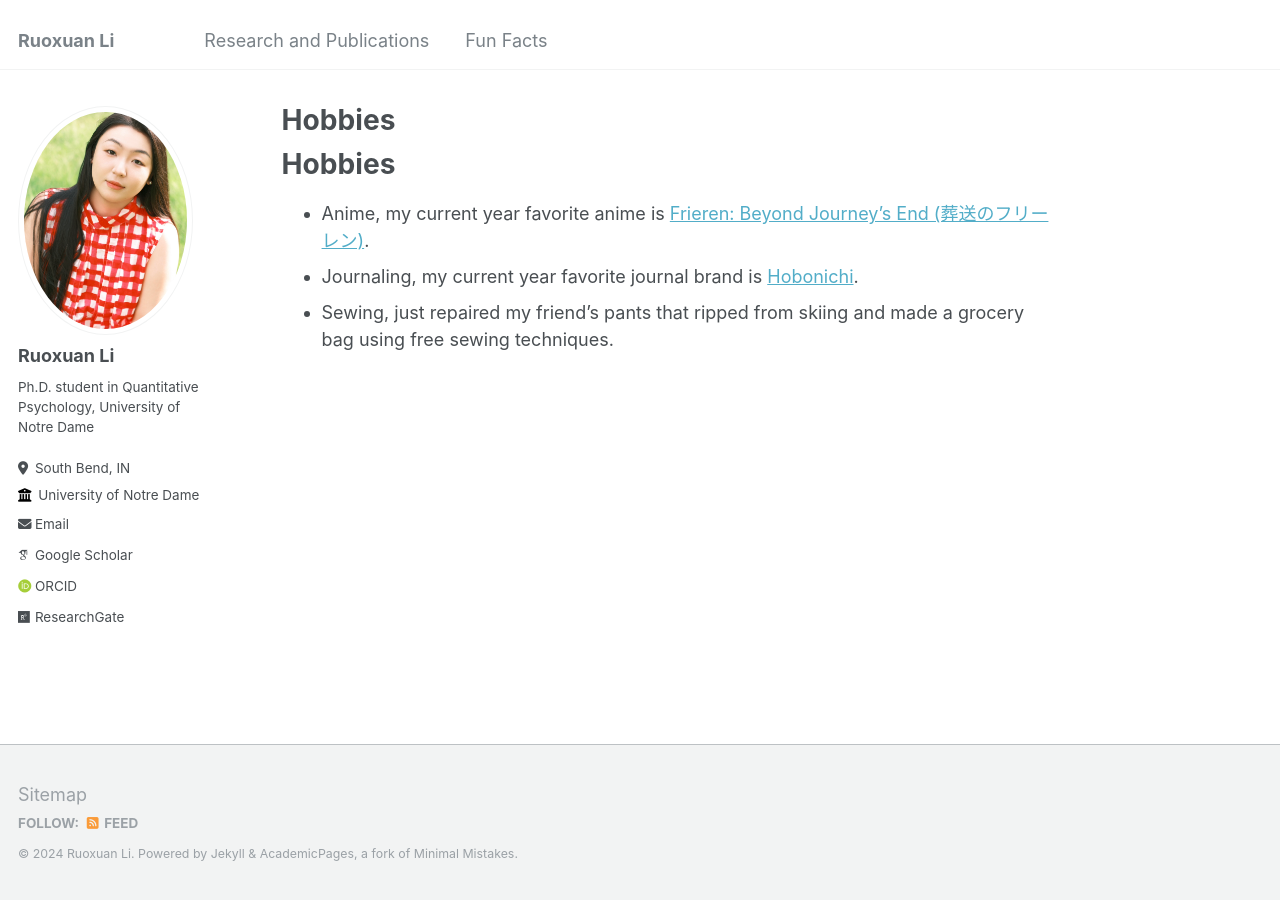
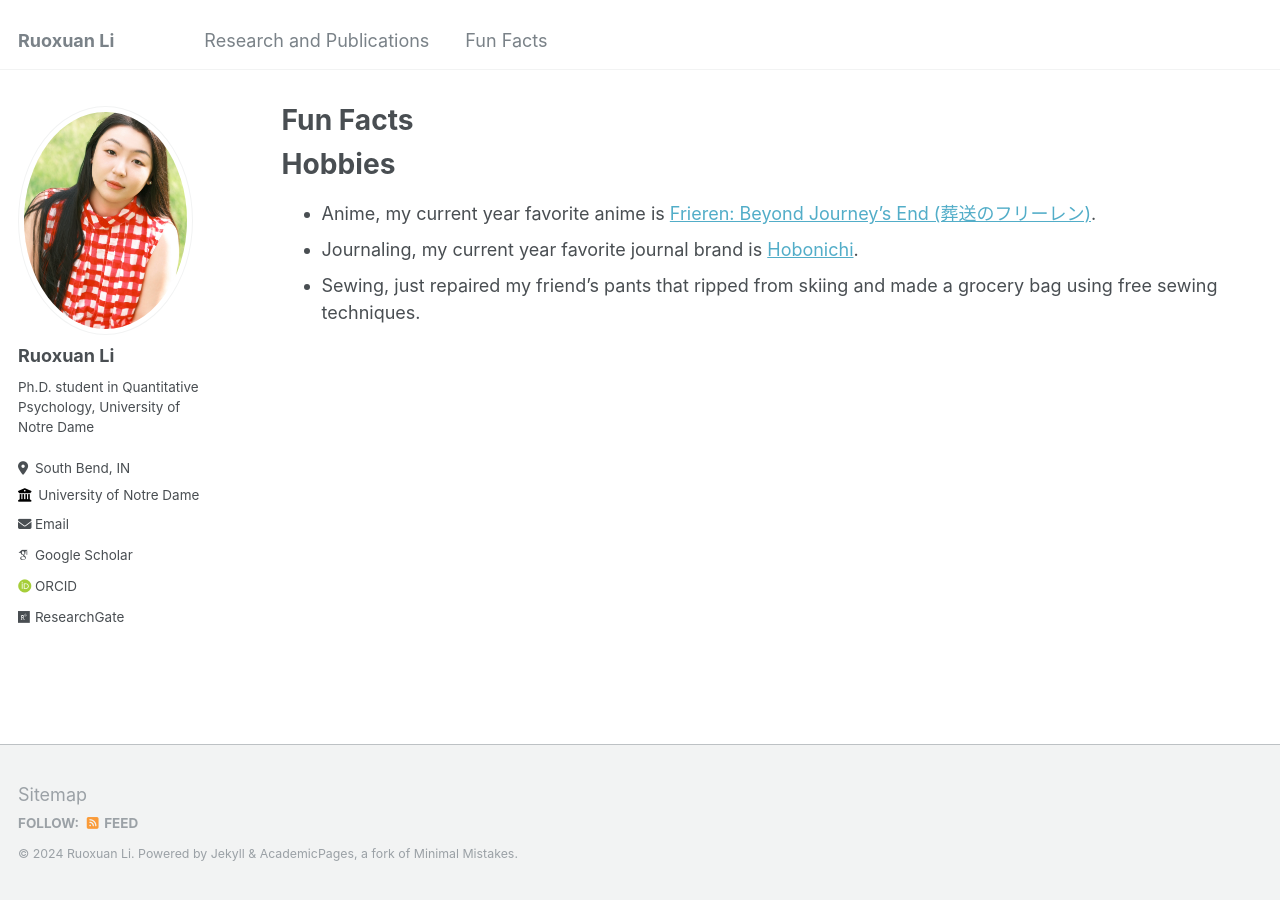
Before and after one commit to Ruoxuan-Li-Roxanne/Ruoxuan-Li-Roxanne.github.io, a Jekyll site: the page built from _pages/funfacts.md, in a window 1280 px wide. Built offline with Jekyll 4.4.1, drawn with Linux system fonts in a browser that asks for light colours; some web fonts are replaced; our own code applies the rules of GitHub Pages for plain Markdown files.

Commit message:
Update funfacts.md

```diff
--- a/_pages/funfacts.md
+++ b/_pages/funfacts.md
@@ -1,4 +1,13 @@
+---
+layout: archive
+title: "Fun Facts"
+permalink: /funfacts/
+author_profile: true
+redirect_from:
+  - /resume
+---
 
+{% include base_path %}
 
 Hobbies
 ======
```
